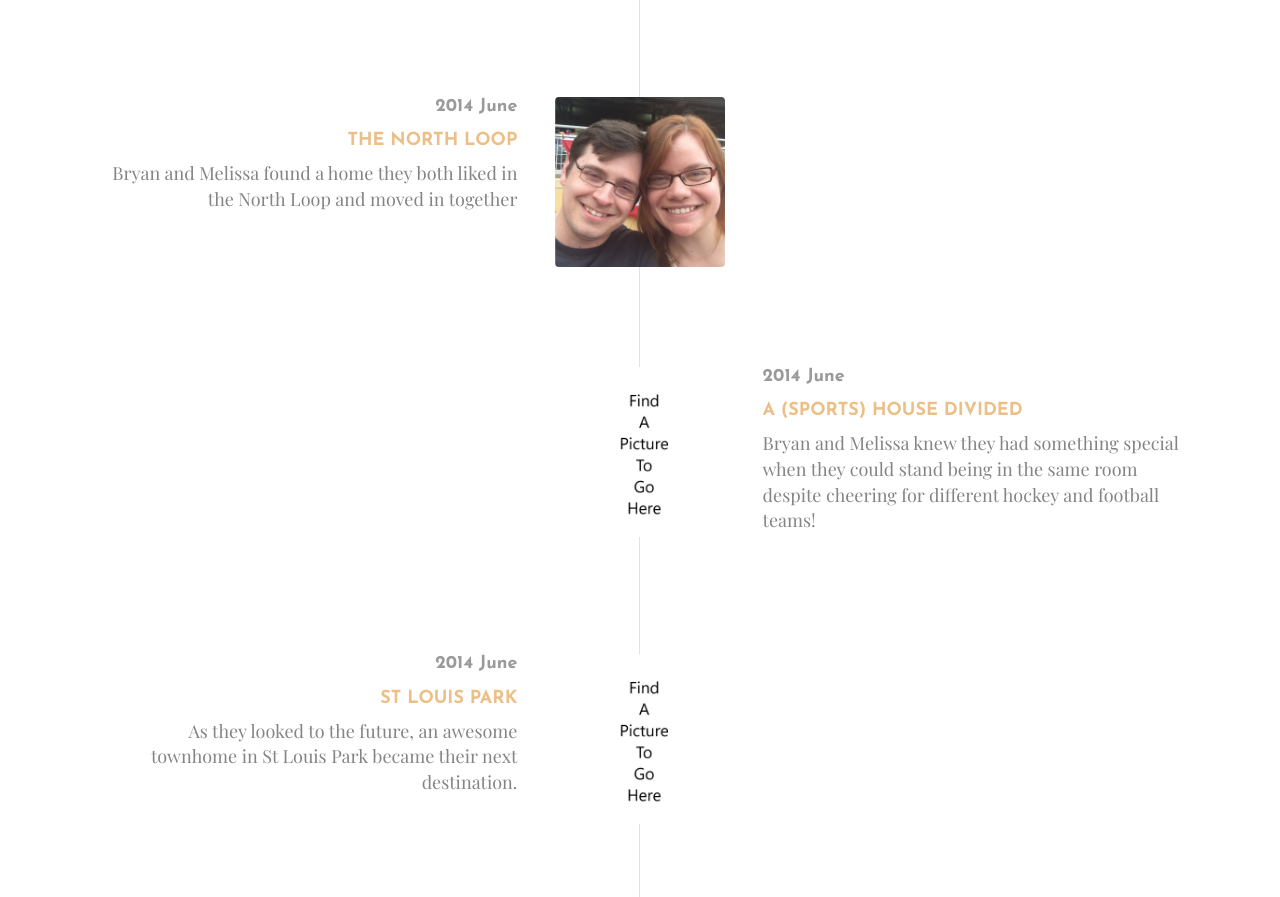
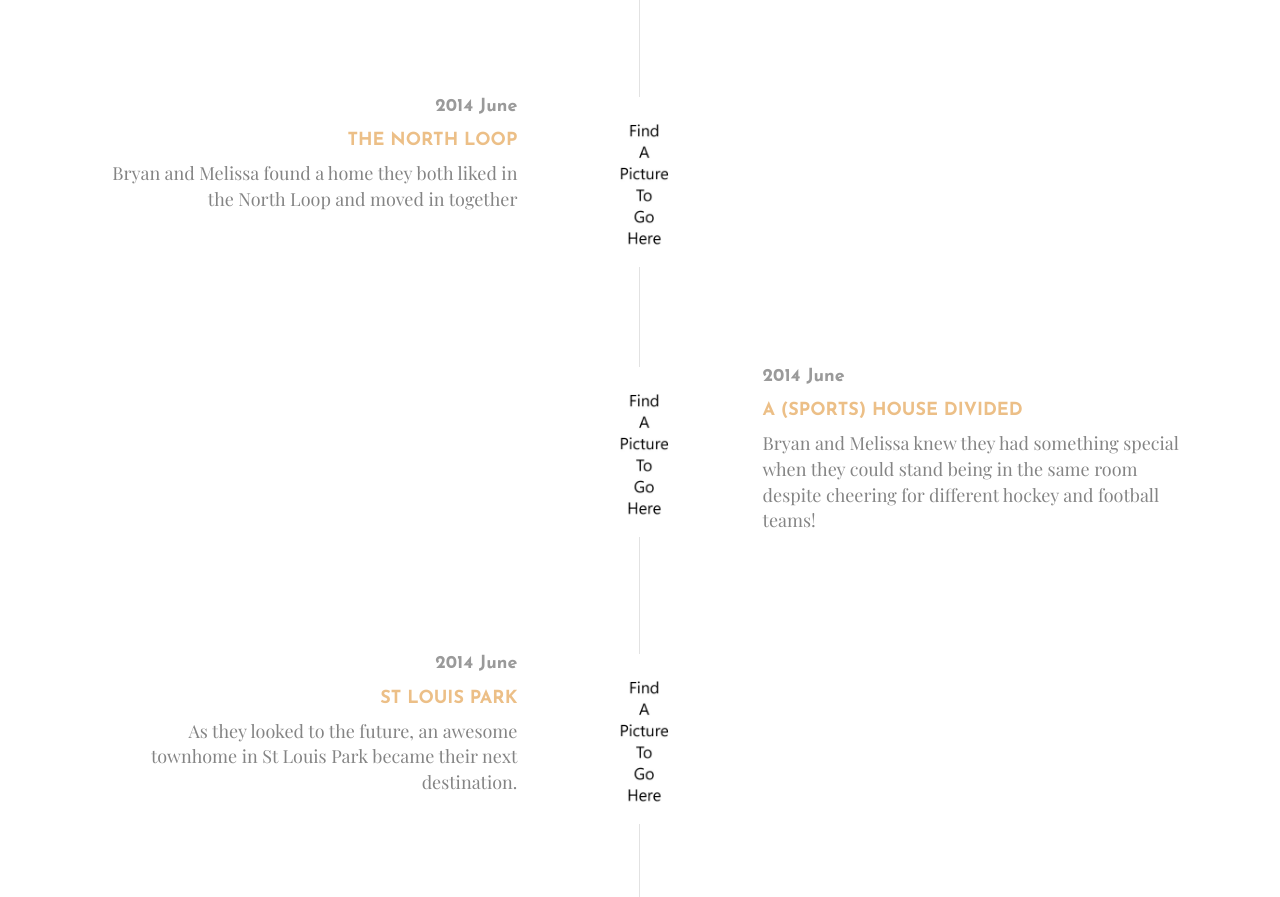
Before and after one commit to ShadowWolf/banshee-meow, a website with bundled scripts: page public/index.html in a window 1280 px wide. Shown: the part 2020-2917 px from the top of the page. Built offline with nearby package versions, Linux system fonts and the light colour scheme; files whose address does not match are found by name.

Commit message:
Fix picture

```diff
--- a/public/index.html
+++ b/public/index.html
@@ -306,7 +306,7 @@
                         </li>
 
 						<li>
-							<div class="timeline-image scaleReveal"><img alt="" class="img-responsive" src="images/timeline/twinsgame.jpg"></div>
+							<div class="timeline-image scaleReveal"><img alt="" class="img-responsive" src="images/timeline/placeholder.jpg"></div>
 							<div class="timeline-panel leftReveal">
 								<h3 class="section-subtitle text-light mb15">2014 June</h3>
 								<h4>The North Loop</h4>
```
